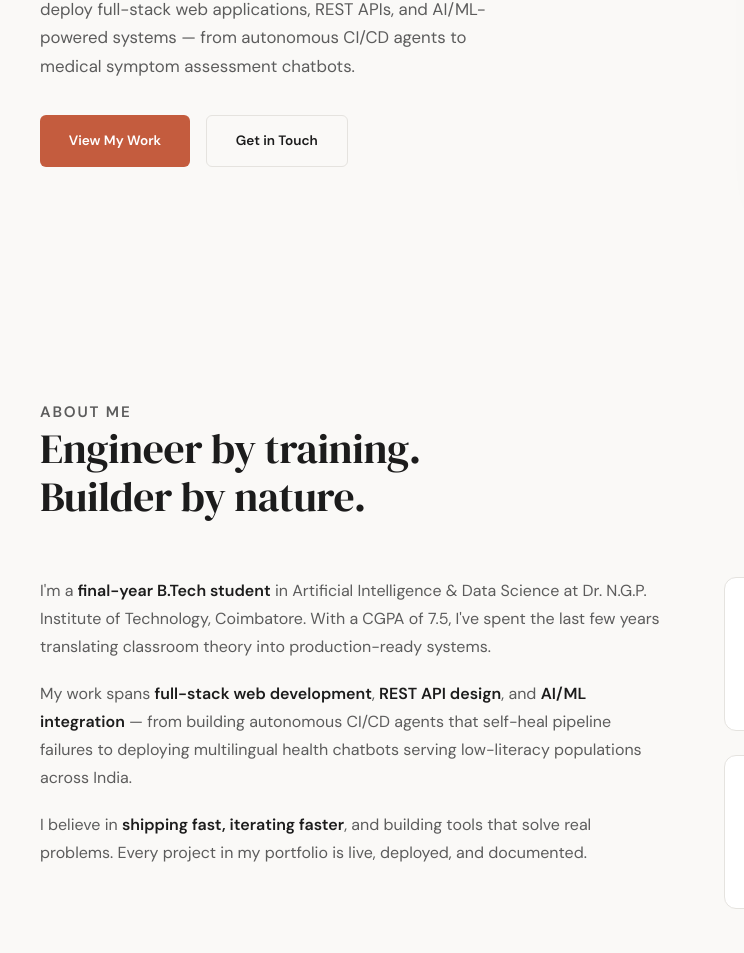
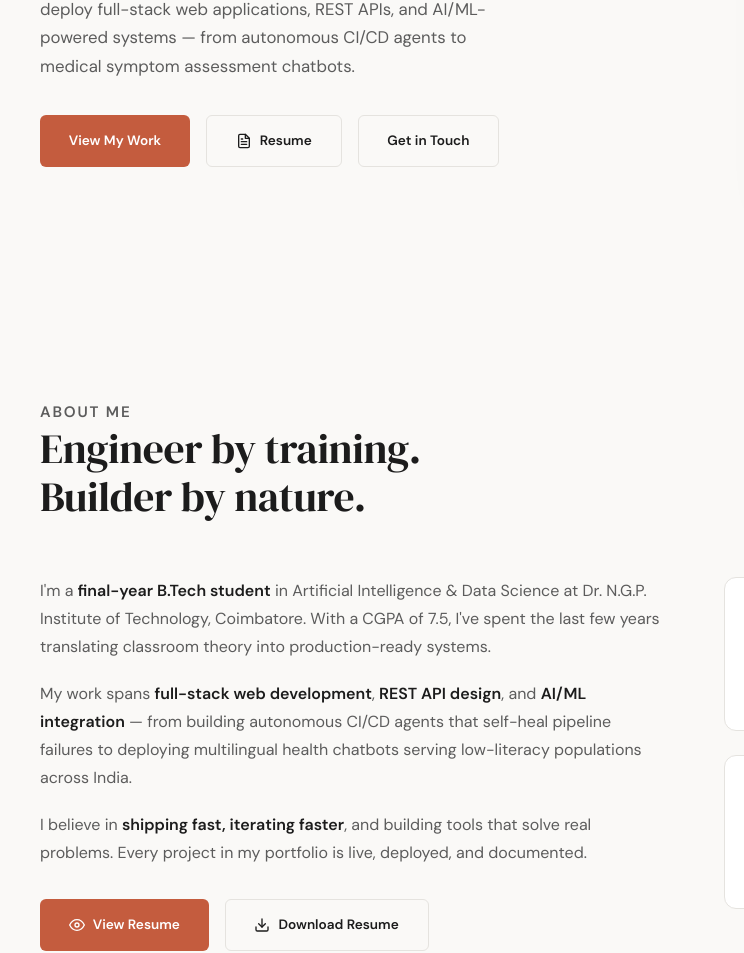
Before and after one commit to Manish7sgf/portfolio, a plain HTML site: page index.html in a window 1280 px wide. Shown: the part 500-1453 px from the top of the page, 0-744 px from the left. Drawn offline with Linux system fonts and the light colour scheme.

Commit message:
feat(resume): integrate polished View and Download resume buttons with custom SVG icons in hero and about sections

```diff
--- a/index.html
+++ b/index.html
@@ -1470,6 +1470,10 @@
                 </p>
                 <div class="hero-actions">
                     <a href="#projects" class="btn btn-primary">View My Work</a>
+                    <a href="CV/Manish_Varman_resume__compressed.pdf" target="_blank" class="btn btn-secondary">
+                        <svg xmlns="http://www.w3.org/2000/svg" width="16" height="16" viewBox="0 0 24 24" fill="none" stroke="currentColor" stroke-width="2" stroke-linecap="round" stroke-linejoin="round" class="feather feather-file-text"><path d="M14 2H6a2 2 0 0 0-2 2v16a2 2 0 0 0 2 2h12a2 2 0 0 0 2-2V8z"></path><polyline points="14 2 14 8 20 8"></polyline><line x1="16" y1="13" x2="8" y2="13"></line><line x1="16" y1="17" x2="8" y2="17"></line><polyline points="10 9 9 9 8 9"></polyline></svg>
+                        Resume
+                    </a>
                     <a href="mailto:manishvarman5@gmail.com" class="btn btn-secondary">Get in Touch</a>
                 </div>
             </div>
@@ -1514,6 +1518,16 @@
                     </p>
                     <p>I believe in <strong>shipping fast, iterating faster</strong>, and building tools that solve real
                         problems. Every project in my portfolio is live, deployed, and documented.</p>
+                    <div class="about-actions reveal-up" style="margin-top: 2rem; display: flex; gap: 1rem; flex-wrap: wrap;">
+                        <a href="CV/Manish_Varman_resume__compressed.pdf" target="_blank" class="btn btn-primary">
+                            <svg xmlns="http://www.w3.org/2000/svg" width="16" height="16" viewBox="0 0 24 24" fill="none" stroke="currentColor" stroke-width="2" stroke-linecap="round" stroke-linejoin="round" class="feather feather-eye"><path d="M1 12s4-8 11-8 11 8 11 8-4 8-11 8-11-8-11-8z"></path><circle cx="12" cy="12" r="3"></circle></svg>
+                            View Resume
+                        </a>
+                        <a href="CV/Manish_Varman_resume__compressed.pdf" download="Manish_Varman_Resume.pdf" class="btn btn-secondary">
+                            <svg xmlns="http://www.w3.org/2000/svg" width="16" height="16" viewBox="0 0 24 24" fill="none" stroke="currentColor" stroke-width="2" stroke-linecap="round" stroke-linejoin="round" class="feather feather-download"><path d="M21 15v4a2 2 0 0 1-2 2H5a2 2 0 0 1-2-2v-4"></path><polyline points="7 10 12 15 17 10"></polyline><line x1="12" y1="15" x2="12" y2="3"></line></svg>
+                            Download Resume
+                        </a>
+                    </div>
                 </div>
                 <div class="about-highlights stagger-list">
                     <div class="highlight-card">
```
Also changed, not shown: 1 other file.
